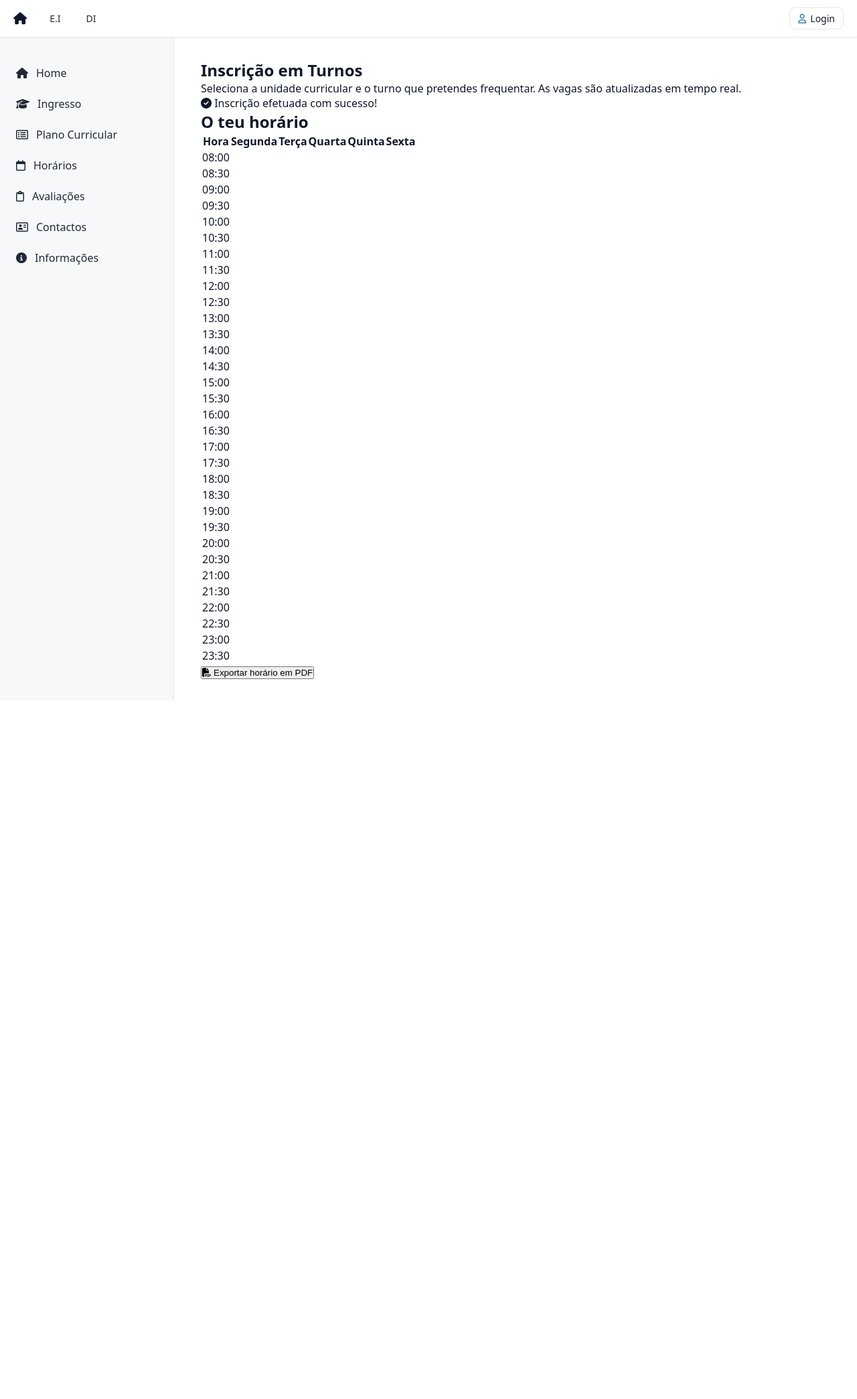
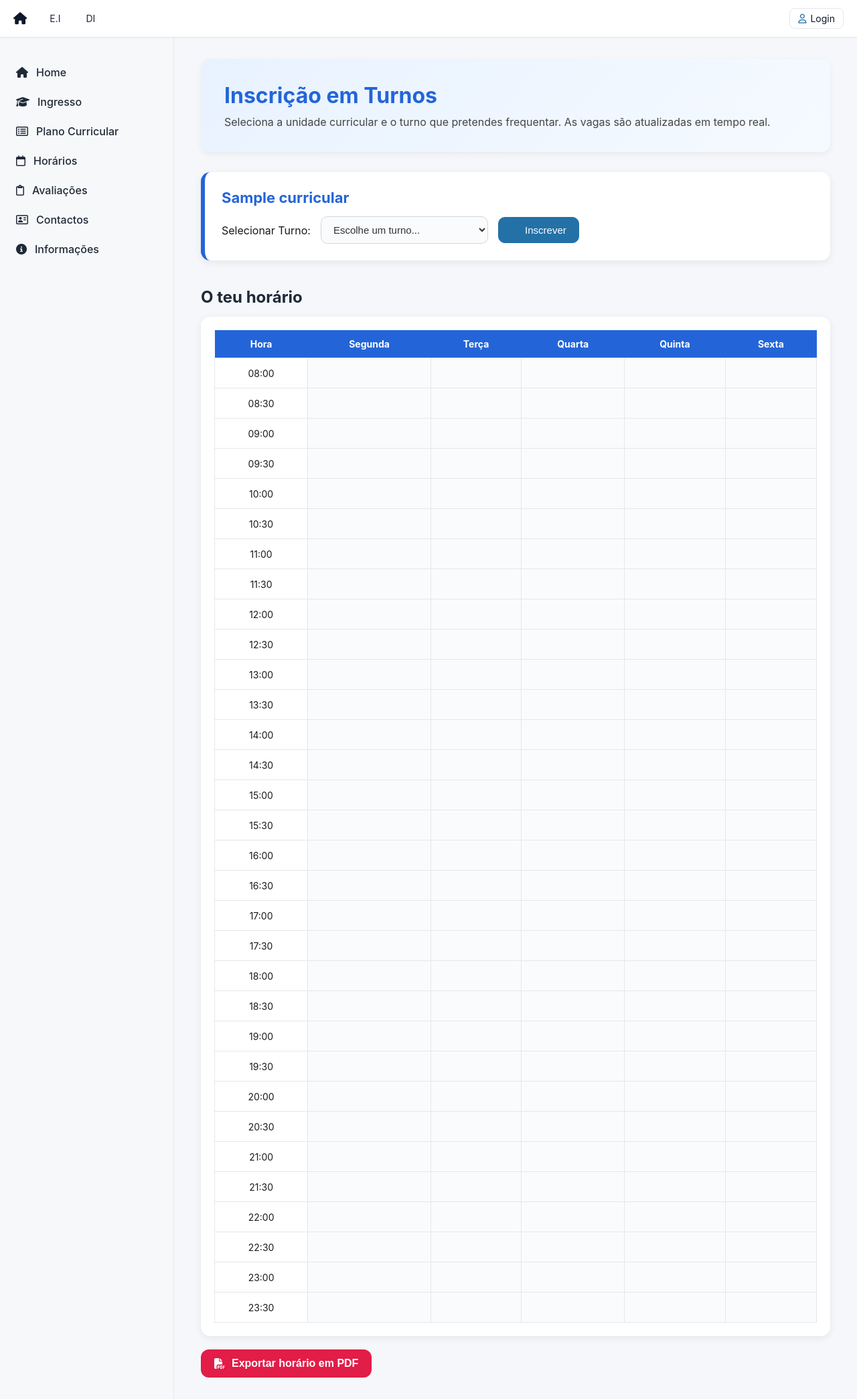
Before and after one commit to xTixa/projTurnos, a Django app: page /inscricao_turno/ in a window 1280 px wide. Shown: the whole page at 67% size. Before the commit the page ends 1046 px from the top, so only its background shows below. Run offline with Django 5.2, Linux system fonts and the light colour scheme; tables that the repository leaves empty hold one stand-in row (values such as "Sample post"); some libraries are stand-ins or nearby versions.

Commit message:
Add: melhoria da página de inscriçao de turnos, painel de admin melhorado

```diff
--- a/core/models.py
+++ b/core/models.py
@@ -134,16 +134,14 @@
         managed = False
         db_table = 'turno'
 
-
 class TurnoUc(models.Model):
-    id_turno = models.ForeignKey(Turno, models.DO_NOTHING, db_column='id_turno')
+    id_turno = models.ForeignKey(Turno, models.DO_NOTHING, db_column='id_turno', primary_key=True)
     id_unidadecurricular = models.ForeignKey('UnidadeCurricular', models.DO_NOTHING, db_column='id_unidadecurricular')
 
     class Meta:
         managed = False
         db_table = 'turno_uc'
         unique_together = (('id_turno', 'id_unidadecurricular'),)
-
 
 class UnidadeCurricular(models.Model):
     id_unidadecurricular = models.AutoField(primary_key=True)
--- /dev/null
+++ b/core/static/css/inscricao_turno.css
@@ -0,0 +1,208 @@
+/* ============================
+   ESTILOS GERAIS
+============================ */
+body {
+  background: #f5f7fa;
+  font-family: "Inter", sans-serif;
+  color: #1a1a1a;
+}
+
+/* Header */
+.turno-header {
+  background: linear-gradient(135deg, #e8f2ff, #f5faff);
+  padding: 35px;
+  border-radius: 14px;
+  margin-bottom: 30px;
+  box-shadow: 0 4px 10px rgba(0,0,0,0.05);
+}
+
+.turno-header h1 {
+  font-size: 32px;
+  color: #2365d8;
+  margin-bottom: 10px;
+}
+
+.turno-header p {
+  font-size: 16px;
+  color: #444;
+}
+
+/* ============================
+   LISTA DE UC + TURNOS
+============================ */
+.turnos-lista {
+  display: flex;
+  flex-direction: column;
+  gap: 25px;
+}
+
+.uc-card {
+  background: white;
+  padding: 25px;
+  border-radius: 14px;
+  box-shadow: 0 3px 12px rgba(0,0,0,0.07);
+  border-left: 6px solid #2365d8;
+}
+
+.uc-card h3 {
+  margin-bottom: 15px;
+  color: #2365d8;
+  font-size: 22px;
+}
+
+.uc-turnos {
+  display: flex;
+  align-items: center;
+  gap: 15px;
+}
+
+/* Dropdown de turnos */
+.turno-select {
+  padding: 10px 14px;
+  border-radius: 10px;
+  border: 1px solid #d0d7e0;
+  background: #fafbfc;
+  color: #333;
+  font-size: 15px;
+  min-width: 250px;
+  transition: border 0.2s, box-shadow 0.2s;
+}
+
+.turno-select:focus {
+  outline: none;
+  border-color: #2365d8;
+  box-shadow: 0 0 0 3px rgba(35, 101, 216, 0.2);
+}
+
+/* Opções */
+.option-esgotado {
+  color: #b91c1c;
+  background: #fee2e2;
+}
+
+.option-vagas {
+  color: #065f46;
+  background: #d1fae5;
+}
+
+/* Botão de inscrever */
+.btn-inscrever {
+  padding: 10px 18px;
+  font-size: 15px;
+  border-radius: 10px;
+  display: flex;
+  align-items: center;
+  gap: 8px;
+  transition: 0.2s;
+}
+
+.btn-inscrever:not(:disabled):hover {
+  transform: translateY(-2px);
+  box-shadow: 0 4px 10px rgba(0,0,0,0.15);
+}
+
+.btn-inscrever:disabled {
+  opacity: 0.4;
+  cursor: not-allowed;
+}
+
+/* ============================
+   MENSAGEM SUCESSO
+============================ */
+.mensagem {
+  margin-top: 25px;
+  padding: 14px 20px;
+  background: #d1fae5;
+  color: #065f46;
+  border-left: 5px solid #10b981;
+  border-radius: 10px;
+  font-weight: 600;
+  display: flex;
+  gap: 10px;
+  align-items: center;
+  width: fit-content;
+  animation: fadeIn 0.4s ease-out;
+}
+
+.hidden {
+  display: none;
+}
+
+@keyframes fadeIn {
+  from { opacity: 0; transform: translateY(-6px); }
+  to { opacity: 1; transform: translateY(0); }
+}
+
+/* ============================
+   HORÁRIO
+============================ */
+h2 {
+  margin-top: 40px;
+  margin-bottom: 15px;
+  color: #1f2937;
+}
+
+.horario-wrapper {
+  padding: 20px;
+  background: white;
+  border-radius: 14px;
+  box-shadow: 0 3px 12px rgba(0,0,0,0.07);
+  overflow-x: auto;
+}
+
+/* Tabela */
+.tabela-horario {
+  width: 100%;
+  border-collapse: collapse;
+  font-size: 14px;
+}
+
+.tabela-horario th {
+  background: #2365d8;
+  color: white;
+  padding: 12px;
+  text-align: center;
+}
+
+.tabela-horario td {
+  padding: 12px;
+  border: 1px solid #e5e7eb;
+  height: 45px;
+  text-align: center;
+}
+
+.slot {
+  background: #fafbfc;
+}
+
+.slot-ocupado {
+  background: #dbeafe;
+  color: #1e40af;
+  font-weight: 600;
+  border: 1px solid #93c5fd;
+  border-radius: 4px;
+}
+
+/* ============================
+   BOTÃO EXPORTAR PDF
+============================ */
+.export-btn {
+  margin-top: 20px;
+  padding: 12px 20px;
+  background: #e11d48;
+  color: white;
+  border: none;
+  border-radius: 12px;
+  cursor: pointer;
+  font-size: 16px;
+  font-weight: 600;
+  display: inline-flex;
+  align-items: center;
+  gap: 10px;
+  transition: 0.2s;
+}
+
+.export-btn:hover {
+  background: #be123c;
+  transform: translateY(-2px);
+}
--- a/core/templates/home/inscricao_turno.html
+++ b/core/templates/home/inscricao_turno.html
@@ -1,6 +1,10 @@
 {% extends "home/base.html" %}
 {% load static %}
 {% block title %}Inscrição em Turnos{% endblock %}
+
+{% block extra_css %}
+<link rel="stylesheet" href="{% static 'css/inscricao_turno.css' %}">
+{% endblock %}
 
 {% block content %}
 <section class="turno-header">
@@ -16,13 +20,26 @@
     <div class="uc-turnos">
       <label for="turno{{ forloop.counter }}">Selecionar Turno:</label>
       <select id="turno{{ forloop.counter }}" class="turno-select">
-        <option disabled selected>Escolhe um turno...</option>
-        {% for t in uc.turnos %}
-          <option {% if t.vagas == 0 %}disabled{% endif %}>
-            {{ t.nome }} — {{ t.horario }} ({{ t.vagas }} vaga{{ t.vagas|pluralize:"s" }})
+          <option disabled selected>Escolhe um turno...</option>
+
+          {% for t in uc.turnos %}
+          <option
+              value="{{ t.id }}"
+              {% if t.vagas == 0 %}disabled{% endif %}
+              class="{% if t.vagas == 0 %}option-esgotado{% else %}option-vagas{% endif %}"
+          >
+              {{ t.nome }}
+              — {{ t.horario }}
+              —
+              {% if t.vagas == 0 %}
+                  Esgotado
+              {% else %}
+                  {{ t.vagas }} vaga{{ t.vagas|pluralize:"s" }}
+              {% endif %}
           </option>
-        {% endfor %}
+          {% endfor %}
       </select>
+
       <button class="btn btn-primary btn-inscrever" {% if uc.turnos|length == 0 %}disabled{% endif %}>
         <i class="fa-solid fa-check"></i> Inscrever
       </button>
--- a/core/views.py
+++ b/core/views.py
@@ -10,6 +10,7 @@
 from .models import VwTopDocenteUcAnoCorrente
 from .models import VwAlunosInscricoes2025
 from django.contrib.auth.models import User
+from .models import UnidadeCurricular, TurnoUc, Turno
 
 def index(request):
     return render(request, "home/index.html")
@@ -132,22 +133,50 @@
     return render(request, "home/contactos.html", contexto)
 
 def inscricao_turno(request):
-    unidades = []
-    horas = ["08:00", "08:30", "09:00", "09:30",
-             "10:00", "10:30", "11:00", "11:30",
-             "12:00", "12:30", "13:00", "13:30",
-             "14:00", "14:30", "15:00", "15:30",
-             "16:00", "16:30", "17:00", "17:30",
-             "18:00", "18:30", "19:00", "19:30",
-             "20:00", "20:30", "21:00", "21:30",
-             "22:00", "22:30", "23:00", "23:30"]
+
+    # Buscar todas as UC
+    unidades = UnidadeCurricular.objects.all().order_by("nome")
+
+    # Construir estrutura UC → turnos
+    lista_uc = []
+
+    for uc in unidades:
+        # Buscar IDs dos turnos dessa UC
+        relacoes = TurnoUc.objects.filter(id_unidadecurricular=uc.id_unidadecurricular)
+
+        turnos = []
+        for r in relacoes:
+            # Buscar turno real
+            turno = Turno.objects.get(id_turno=r.id_turno.id_turno)
+            turnos.append({
+                "id": turno.id_turno,
+                "nome": f"T{turno.n_turno}",
+                "tipo": turno.tipo,
+                "capacidade": turno.capacidade,
+                "vagas": turno.capacidade,  # se no futuro quiseres decrementar
+                "horario": "A definir"       # se tiveres campo horário podes usar turno.horario
+            })
+
+        lista_uc.append({
+            "id": uc.id_unidadecurricular,
+            "nome": uc.nome,
+            "turnos": turnos,
+        })
+
+    horas = [
+        "08:00","08:30","09:00","09:30","10:00","10:30","11:00","11:30",
+        "12:00","12:30","13:00","13:30","14:00","14:30","15:00","15:30",
+        "16:00","16:30","17:00","17:30","18:00","18:30","19:00","19:30",
+        "20:00","20:30","21:00","21:30","22:00","22:30","23:00","23:30"
+    ]
     dias = ["Segunda", "Terça", "Quarta", "Quinta", "Sexta"]
 
     return render(request, "home/inscricao_turno.html", {
-        "unidades": unidades,
+        "unidades": lista_uc,
         "horas": horas,
         "dias": dias
     })
+
 
 def informacoes(request):
     return render(request, "home/informacoes.html")
@@ -385,7 +414,6 @@
     messages.success(request, "Horário apagado!")
     return redirect("home:admin_horarios_list")
 
-
 def admin_horarios_list(request):
     horarios = HorarioPDF.objects.all().order_by("-atualizado_em")
     return render(request, "admin/horarios_list.html", {"horarios": horarios})
@@ -401,7 +429,6 @@
         "users": docentes
     })
 
-
 def admin_users_alunos(request):
     alunos = User.objects.filter(tipo="aluno")
     return render(request, "admin/users_filter.html", {
```
Also changed, not shown: core/static/css/horarios.css (+69 -16 lines), core/templates/home/base.html (+69 -2 lines).
